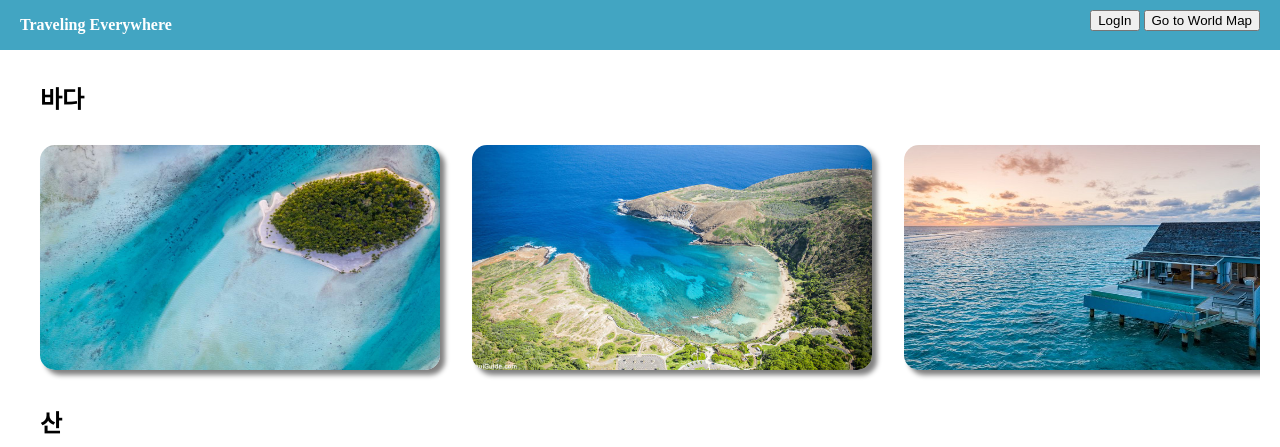
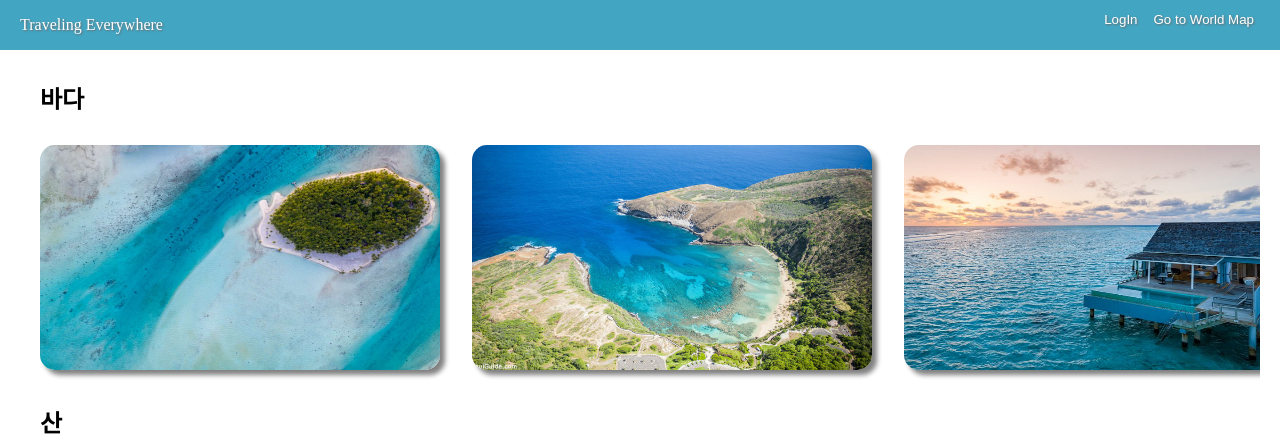
Before and after one commit to AWTeam9/TravelingEverywhere, a website: page public/html/select.html in a window 1280 px wide. Shown: the top 447 px of the page. Drawn offline with Linux system fonts and the light colour scheme.

Commit message:
design(select): 상단바 디자인 변경

```diff
--- a/public/css/select.css
+++ b/public/css/select.css
@@ -24,12 +24,22 @@ header {
     vertical-align: middle;
     padding-left: 20px;
     color: white;
+    text-shadow: 1px 1px 2px rgb(108, 108, 108);
 }
 
 nav {
     float: right;
     padding-top: 10px;
     padding-right: 20px;
+}
+
+.nav-buttons {
+    border: none;
+    color: white;
+    background-color: #42A5C2;
+    outline: none;
+    cursor: pointer;
+    text-shadow: 1px 1px 2px rgb(108, 108, 108);
 }
 
 .contents {
--- a/public/html/select.html
+++ b/public/html/select.html
@@ -13,10 +13,10 @@
 <body>
     <header>
         <div class="top-bar">
-            <span id="logo"><b>Traveling Everywhere</b></span>
+            <span id="logo">Traveling Everywhere</span>
             <nav>
-                <button id="login-btn">LogIn</button>
-                <button id="map-btn">Go to World Map</button>
+                <button class="nav-buttons" id="login-btn">LogIn</button>
+                <button class="nav-buttons" id="map-btn">Go to World Map</button>
             </nav>
         </div>
     </header>
```
